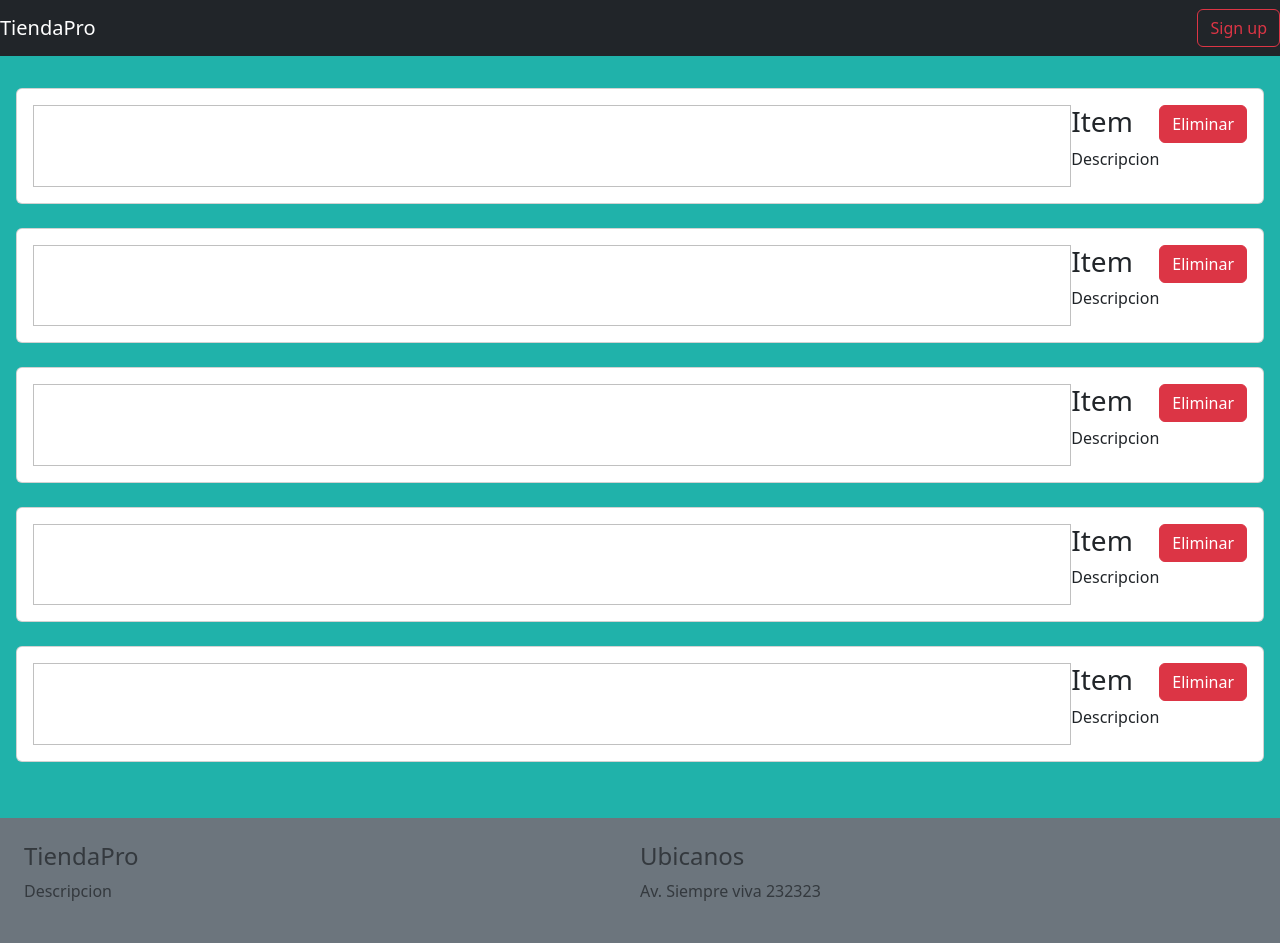
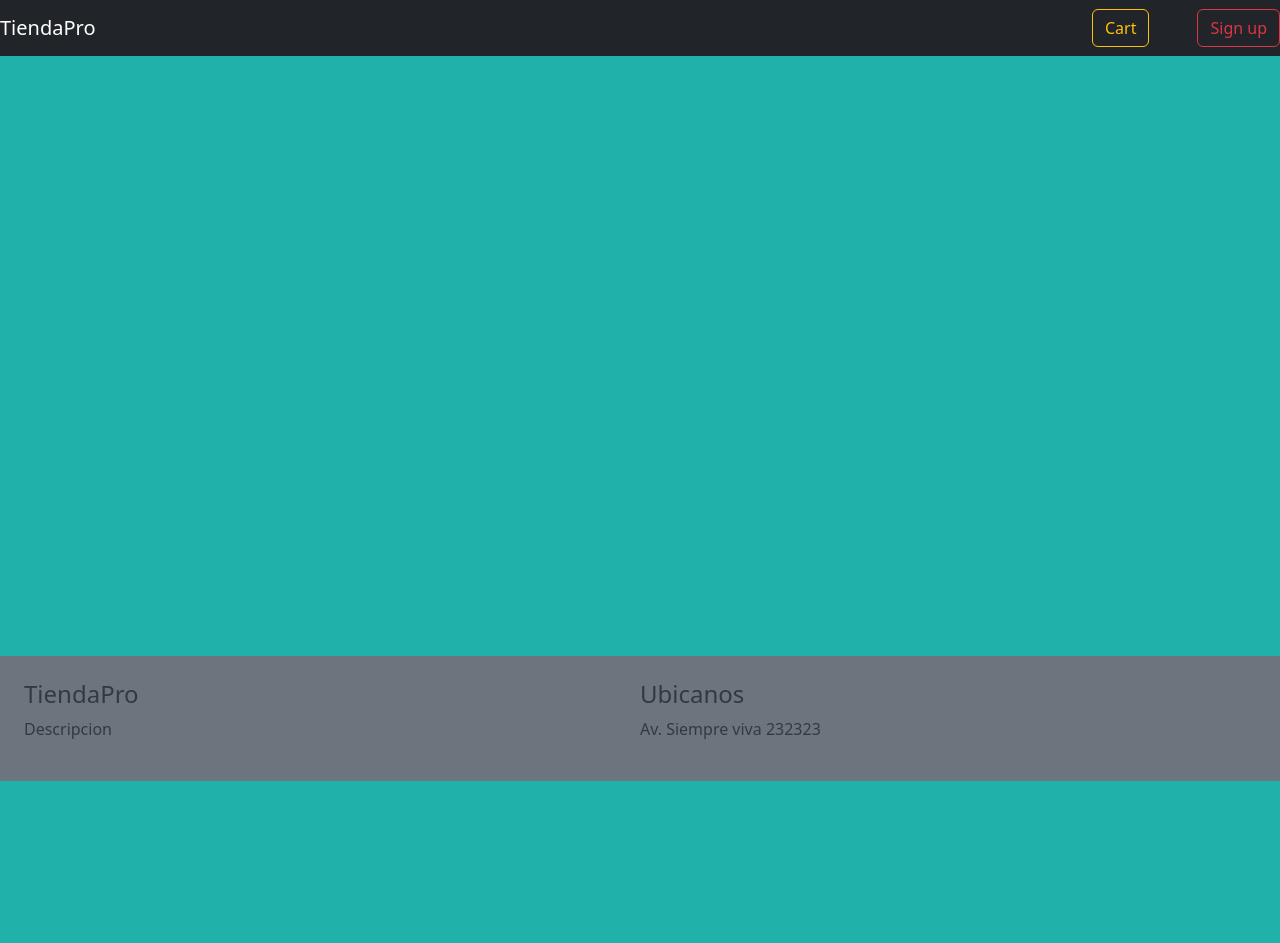
Before and after one commit to Nickartur/tiendapro, a Django app: page /cart in a window 1280 px wide. After the commit the page ends 781 px from the top, so only its background shows below. Run offline with Django 5.2, Linux system fonts and the light colour scheme; a user stored in the database is signed in; tables that the repository leaves empty hold one stand-in row (values such as "Sample post").

Commit message:
Ciclo Carrito terminado
carrito terminado, con validaciones

```diff
--- a/templates/layout.html
+++ b/templates/layout.html
@@ -15,11 +15,12 @@
       <nav class="navbar navbar-expand bg-dark">
         <div class="container-fluid">
           <a href="/" class="navbar-brand text-white">TiendaPro</a>
-          <div class="d-flex gap-3">
+          <div class="d-flex gap-5">
             {% if not user.is_authenticated %}
             <a class="btn btn-outline-secondary" href="/sign_in">Sign ip</a>
             <a class="btn btn-outline-success" href="/sign_up">Sign up</a>
             {% else %}
+            <a class="btn btn-outline-warning" href="/cart">Cart</a>
             <a class="btn btn-outline-danger" href="/sign_out">Sign up</a>
             {% endif %}
           </div>
--- a/templates/tiendapp/cart.html
+++ b/templates/tiendapp/cart.html
@@ -7,15 +7,15 @@
       <div class="d-flex">
         <div class="w-100">
           <div class="d-flex">
-            <img />
-            <div>
-              <h3>Item</h3>
-              <p>Descripcion</p>
+            <img src="{{ it.product.thumbnail.url }}" class="w-25" />
+            <div class="w-75">
+              <h3>{{ it.product.name }}</h3>
+              <p>{{ it.product.description }}</p>
             </div>
           </div>
         </div>
         <div class="">
-          <a class="btn btn-danger">Eliminar</a>
+          <a href="/remove_from_cart/{{ it.product.sku }}" class="btn btn-danger">Eliminar</a>
         </div>
       </div>
     </div>
--- a/tiendapp/models.py
+++ b/tiendapp/models.py
@@ -77,4 +77,4 @@
     quantity = models.DecimalField(decimal_places=2, max_digits=6) # 9999.12
 
     def __str__(self):
-        return self.order.id + " " + self.product.name
+        return str(self.order.id) + " " + self.product.name
--- a/tiendapp/urls.py
+++ b/tiendapp/urls.py
@@ -1,5 +1,6 @@
 from django.urls import path
 from .views import v_index, v_cart, v_product_detail, v_add_to_cart
+from .views import v_remove_from_cart
 from .auth_views import v_sign_in, v_sign_out, v_sign_up, v_sign_up_create
 
 urlpatterns = [
@@ -8,6 +9,7 @@
     #path("product/code", v_product_detail, name= "product_detail" )
     path("product/<code>", v_product_detail, name= "product_detail" ),
     path("add_to_cart/<code>", v_add_to_cart, name="add_to_cart"),
+    path("remove_from_cart/<code>", v_remove_from_cart, name="remove_from_cart"),
     path("sign_up", v_sign_up, name="sign_up"),
     path("sign_up/create", v_sign_up_create, name="sign_up_create"),
     path("sign_in", v_sign_in, name="sign_in"),
--- a/tiendapp/views.py
+++ b/tiendapp/views.py
@@ -17,8 +17,13 @@
 
 
 def v_cart(request):
+    customer_obj = Customer.objects.get(user = request.user)
+    order_current = customer_obj.get_current_order() # almacena objeto tipo order
+    details = OrderDetail.objects.filter(order = order_current)
+
     context = {
-        "items": [None, None, None, None, None]
+        #"items": [None, None, None, None, None]
+        "items": details
     }
     return render(request, "tiendapp/cart.html", context)
 
@@ -49,6 +54,8 @@
 
 # porque en urls se agrega el <code>, aca tambien pero sin el <>
 def v_add_to_cart(request, code):
+    if not request.user.is_authenticated:
+        return redirect("/sign_in")
     # algoritmos nuevos
     # procesar
     product_obj = Product.objects.get(sku=code)
@@ -74,3 +81,17 @@
         detail_obj.save()
 
     return redirect("/cart")
+
+def v_remove_from_cart(request, code):
+    # eliminar
+    product_obj = Product.objects.get(sku = code)
+    customer_obj = Customer.objects.get(user = request.user)
+    current_order = customer_obj.get_current_order()
+    item_cart = OrderDetail.objects.filter(
+        order = current_order,
+        product = product_obj
+    ).first()
+    if item_cart is not None:
+        item_cart.delete()
+
+    return redirect("/cart")
```
